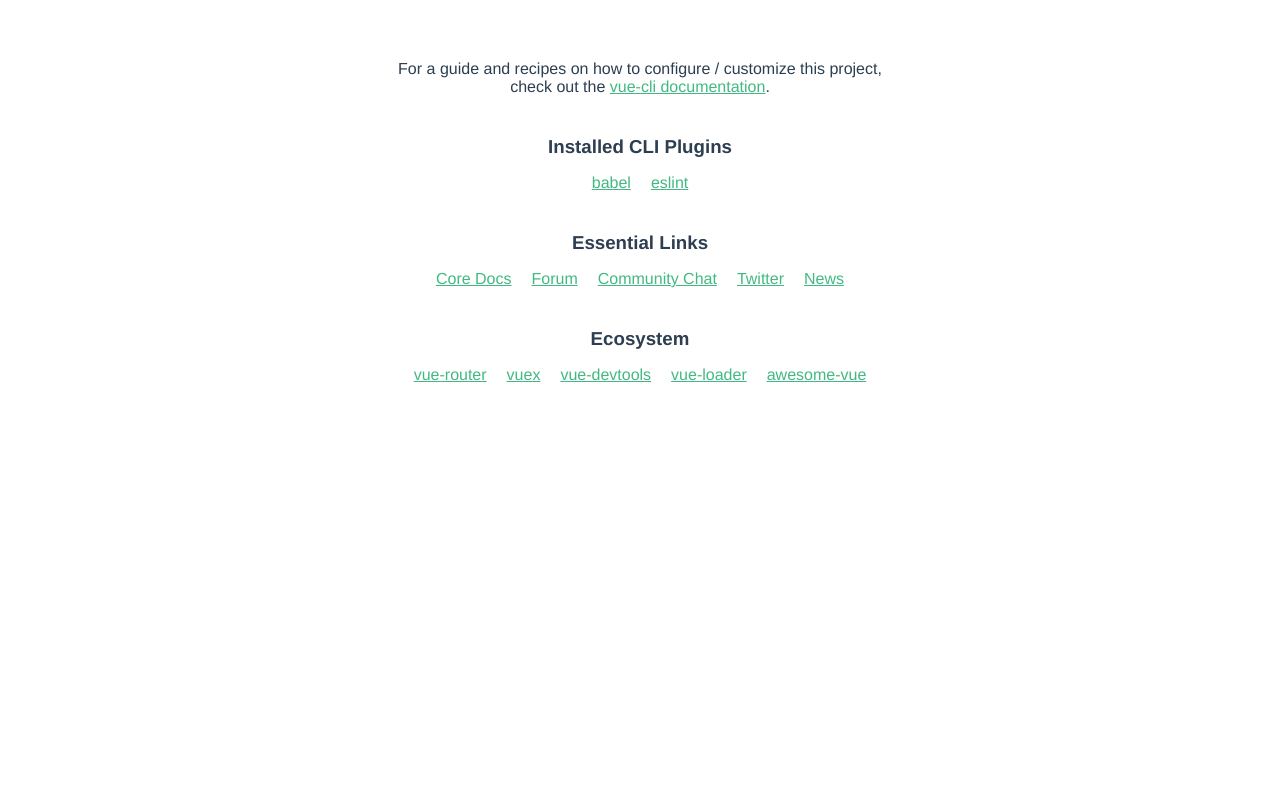
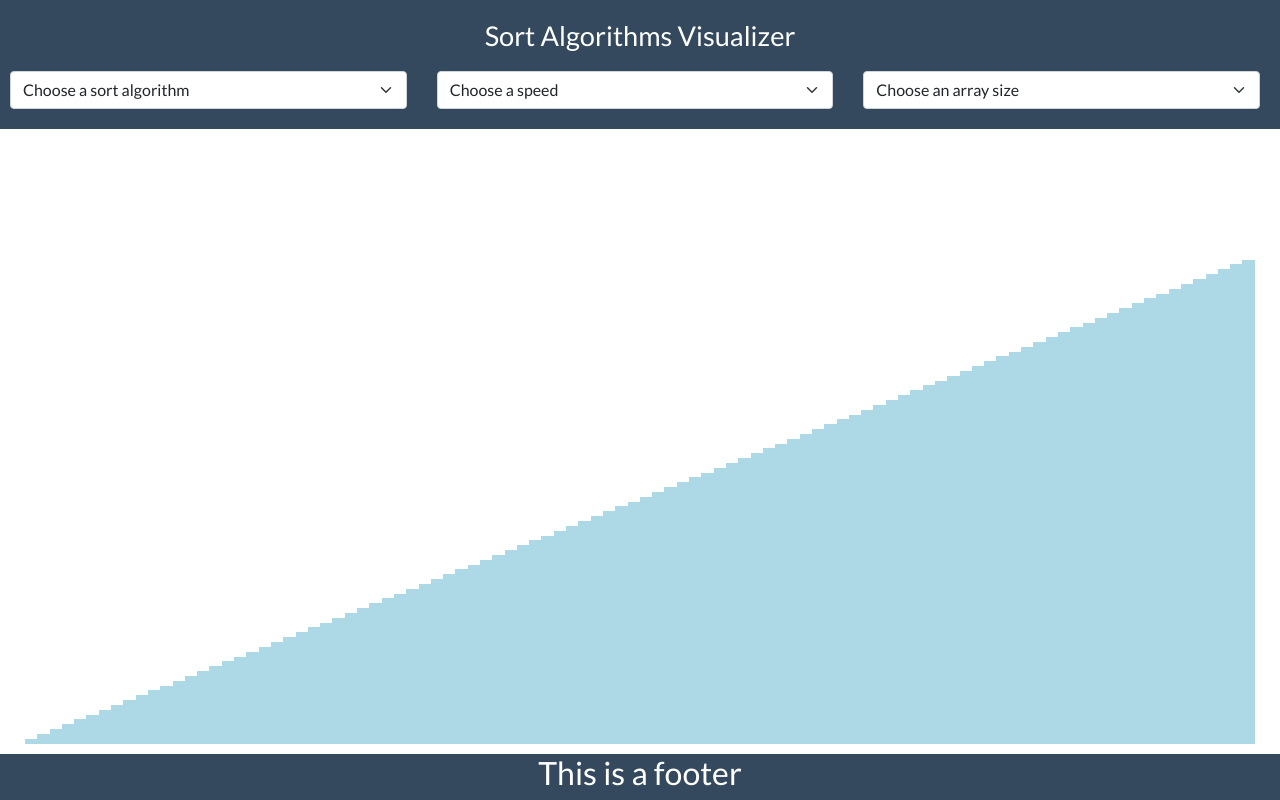
Before and after one commit to grosso379/sort-visualizer-app, a Vue app: page / in a window 1280 px wide. Built offline with nearby package versions, Linux system fonts and the light colour scheme.

Commit message:
Basic layout finished

```diff
--- a/public/index.html
+++ b/public/index.html
@@ -4,6 +4,11 @@
     <meta charset="utf-8">
     <meta http-equiv="X-UA-Compatible" content="IE=edge">
     <meta name="viewport" content="width=device-width,initial-scale=1.0">
+    <link
+      href="https://fonts.googleapis.com/css2?family=Lato:wght@100;300;400;700;900&display=swap"
+      rel="stylesheet"
+    />
+    <link href="https://cdn.jsdelivr.net/npm/bootstrap@5.0.0-beta3/dist/css/bootstrap.min.css" rel="stylesheet" integrity="sha384-eOJMYsd53ii+scO/bJGFsiCZc+5NDVN2yr8+0RDqr0Ql0h+rP48ckxlpbzKgwra6" crossorigin="anonymous">
     <link rel="icon" href="<%= BASE_URL %>favicon.ico">
     <title><%= htmlWebpackPlugin.options.title %></title>
   </head>
--- a/src/App.vue
+++ b/src/App.vue
@@ -22,6 +22,14 @@
   -moz-osx-font-smoothing: grayscale;
   text-align: center;
   color: #2c3e50;
-  margin-top: 60px;
+  width: 100%;
+  height: 100vh;
+}
+
+* {
+  box-sizing: border-box;
+  margin: 0;
+  padding: 0;
+  font-family: "Lato", Helvetica, Arial, sans-serif;
 }
 </style>
--- a/src/components/MainPage.vue
+++ b/src/components/MainPage.vue
@@ -1,58 +1,137 @@
 <template>
-  <div class="hello">
-    <h1>{{ msg }}</h1>
-    <p>
-      For a guide and recipes on how to configure / customize this project,<br>
-      check out the
-      <a href="https://cli.vuejs.org" target="_blank" rel="noopener">vue-cli documentation</a>.
-    </p>
-    <h3>Installed CLI Plugins</h3>
-    <ul>
-      <li><a href="https://github.com/vuejs/vue-cli/tree/dev/packages/%40vue/cli-plugin-babel" target="_blank" rel="noopener">babel</a></li>
-      <li><a href="https://github.com/vuejs/vue-cli/tree/dev/packages/%40vue/cli-plugin-eslint" target="_blank" rel="noopener">eslint</a></li>
-    </ul>
-    <h3>Essential Links</h3>
-    <ul>
-      <li><a href="https://vuejs.org" target="_blank" rel="noopener">Core Docs</a></li>
-      <li><a href="https://forum.vuejs.org" target="_blank" rel="noopener">Forum</a></li>
-      <li><a href="https://chat.vuejs.org" target="_blank" rel="noopener">Community Chat</a></li>
-      <li><a href="https://twitter.com/vuejs" target="_blank" rel="noopener">Twitter</a></li>
-      <li><a href="https://news.vuejs.org" target="_blank" rel="noopener">News</a></li>
-    </ul>
-    <h3>Ecosystem</h3>
-    <ul>
-      <li><a href="https://router.vuejs.org" target="_blank" rel="noopener">vue-router</a></li>
-      <li><a href="https://vuex.vuejs.org" target="_blank" rel="noopener">vuex</a></li>
-      <li><a href="https://github.com/vuejs/vue-devtools#vue-devtools" target="_blank" rel="noopener">vue-devtools</a></li>
-      <li><a href="https://vue-loader.vuejs.org" target="_blank" rel="noopener">vue-loader</a></li>
-      <li><a href="https://github.com/vuejs/awesome-vue" target="_blank" rel="noopener">awesome-vue</a></li>
-    </ul>
+  <div class="wrap">
+    <div class="navBar">
+      <h1 class="title">Sort Algorithms Visualizer</h1>
+      <div class="formsContainer">
+        <select v-model="selectedAlgorithm" class="form-select" aria-label="Default select example">
+          <option value selected>Choose a sort algorithm</option>
+          <option v-for="(algorithm, name) in algorithms" :key="name" :value="name" >
+            {{name}}
+          </option>
+        </select>
+        <select v-model="selectedSpeed" class="form-select" aria-label="Default select example">
+          <option value selected>Choose a speed</option>
+          <option v-for="speed in speeds" :key="speed" :value="speed" >
+            {{speed}}
+          </option>
+        </select>
+        <select v-model="selectedSize" class="form-select" aria-label="Default select example" @change="randomArray(selectedSize)">
+          <option value selected>Choose an array size</option>
+          <option v-for="size in sizes" :key="size" :value="size" >
+            {{size}}
+          </option>
+        </select>
+      </div>
+    </div>
+    <div class="arrayContainer">
+      <div v-for="num in array" :key="num" class="bar" :style="{height: (num / array.length) * 80 + '%'}"></div>
+    </div>
+    <div class="footer">
+      <h2>This is a footer</h2>
+    </div>
   </div>
 </template>
 
 <script>
 export default {
-  name: 'HelloWorld',
-  props: {
-    msg: String
+  name: 'MainPage',
+  data () {
+    return {
+      array: [],
+      algorithms:
+        {
+        "Insertion Sort": this.instertionSort(this.array),
+        "Selection Sort": this.selectionSort(this.array),
+        "Bubble Sort": this.bubbleSort(this.array),
+      },
+      speeds:[1,2,3,4,5],
+      sizes:[100, 250, 500, 750, 1000],
+      selectedAlgorithm: "",
+      selectedSpeed:"",
+      selectedSize:"",
+    }
+  },
+  mounted() {
+    this.array = this.createArray(100)
+  },
+  methods : {
+    shuffle(array) {
+      array.sort(() => Math.random() - 0.5);
+    },
+
+    createArray(n) {
+      //Array of size n starting from 1 to n
+      return Array.from(new Array(n), (x,i) => i+1)
+    },
+
+    randomArray(n){
+      if (!Number.isInteger(n)){
+        n = 100
+      }
+      let a = this.createArray(n)
+      this.shuffle(a)
+      this.array = a
+    },
+
+    selectionSort(arr){
+      return arr
+    },
+
+    instertionSort(arr){
+      return arr
+    },
+
+    bubbleSort(arr){
+      return arr
+    }
   }
 }
 </script>
 
 <!-- Add "scoped" attribute to limit CSS to this component only -->
 <style scoped>
-h3 {
-  margin: 40px 0 0;
+
+.wrap{
+  display: flex;
+  flex-direction: column;
+  height: 100%;
+  color: white;
 }
-ul {
-  list-style-type: none;
-  padding: 0;
+
+.navBar{
+  background-color:#34495e;
 }
-li {
-  display: inline-block;
-  margin: 0 10px;
+
+.title {
+  font-size: 1.7rem;
+  padding: 20px 0px 10px;
 }
-a {
-  color: #42b983;
+
+.formsContainer{
+  display: flex;
+  flex-direction: row;
 }
+
+.form-select{
+  margin: 0px 20px 20px 10px;
+}
+
+.arrayContainer{
+  display: flex;
+  align-items: flex-end;
+  flex-direction: row;
+  flex-grow: 1;
+  width: 100%;
+  padding: 10px 25px;
+}
+
+.footer{
+  background-color: #34495e;
+}
+
+.bar{
+  flex-grow: 1;
+  background-color: lightblue;
+}
+
 </style>
```
